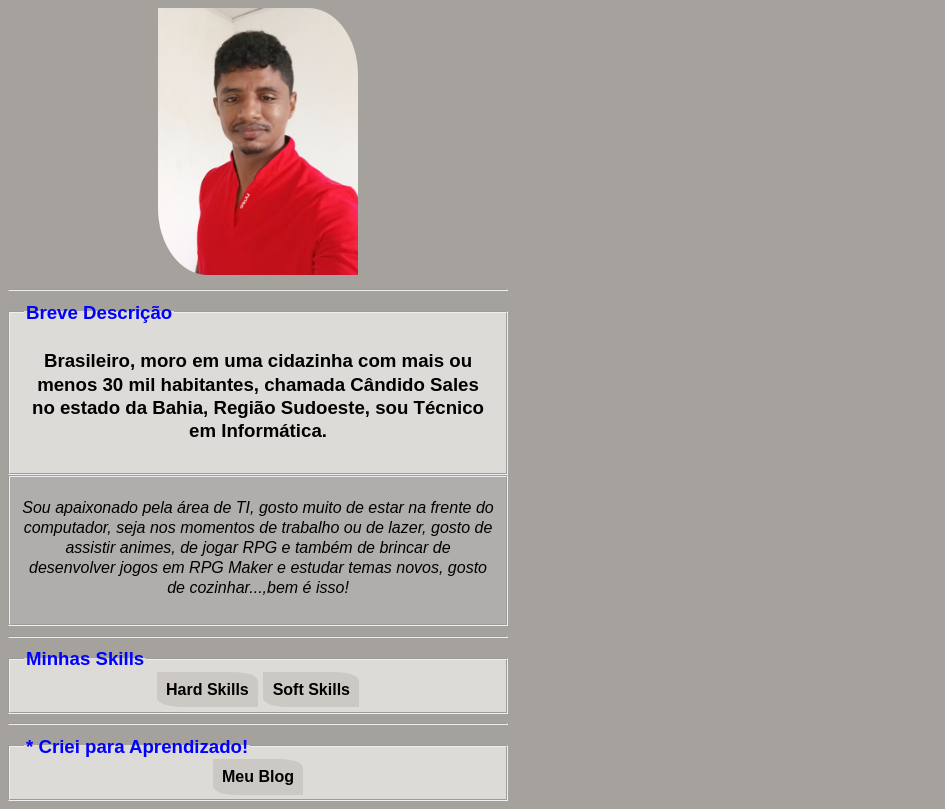
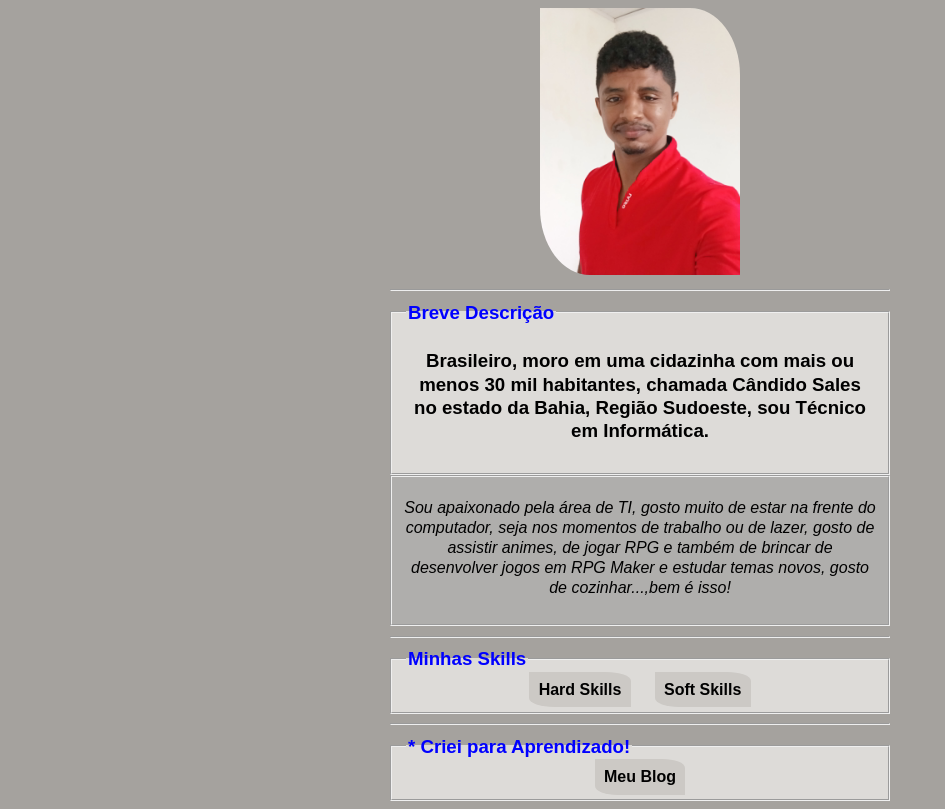
Before and after one commit to CIGR2021/cigr2021, a plain HTML site: page index.html in a window 1280 px wide. Shown: the part 77-886 px from the top of the page, without its empty margins (0-945 px from the left). Drawn offline with Linux system fonts and the light colour scheme.

Commit message:
centralizando na página

```diff
--- a/css/style.css
+++ b/css/style.css
@@ -3,13 +3,12 @@ body{
     font-size: 14pt;
     background-color: rgb(165, 162, 158);
     width: 500px;
+    margin: 0% auto;
 }
 img{
     border-radius: 0% 25% 0% 25%;
     width: 0 auto;
     margin: auto 30%;
-
-
 }
 h1{
     font-size: 26pt;
@@ -34,6 +33,7 @@ li{
     font-size: 12pt;
     background-color: rgb(204, 201, 197);
     padding: 2%;
+    margin: 2%;
     border-radius: 0% 25% 0% 25%;
 }
 .skills{
```
